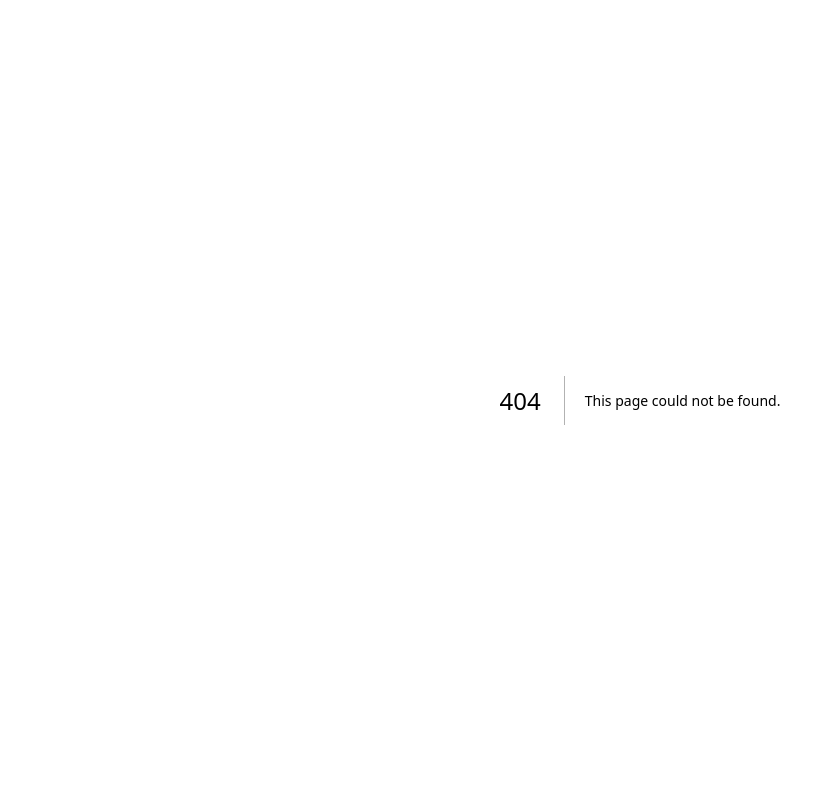
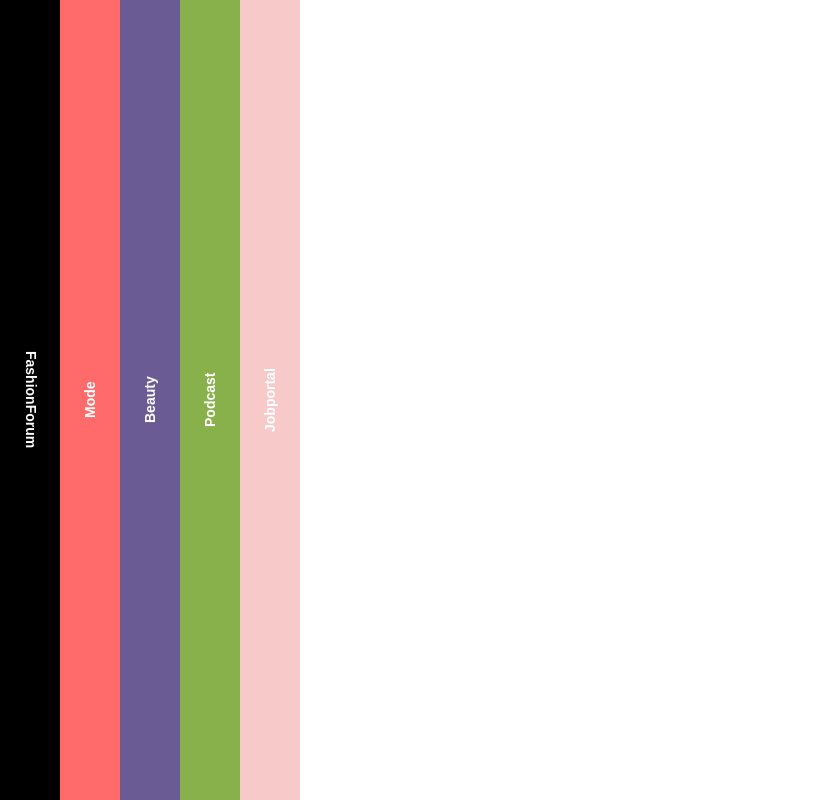
Before and after one commit to sarameisner/fashionforumfork, a Next.js app: page /jobportal in a window 1280 px wide. Before the commit this address had no page. Shown: the whole page, without its empty margins (0-817 px from the left). Built offline with nearby package versions, Linux system fonts and the light colour scheme.

Commit message:
Menu desktop

```diff
--- /dev/null
+++ b/src/components/MenuD.jsx
@@ -0,0 +1,66 @@
+import styles from '../styles/MenuD.module.css';
+import { useRouter } from 'next/router';
+import Link from 'next/link';
+import { useEffect, useState } from 'react';
+
+const tabs = [
+  { label: 'Mode', path: '/mode', className: styles.mode },
+  { label: 'Beauty', path: '/beauty', className: styles.beauty },
+  { label: 'Podcast', path: '/podcast', className: styles.podcast },
+  { label: 'Jobportal', path: '/jobportal', className: styles.job },
+];
+
+export default function MenuD() {
+    const router = useRouter();
+    const currentPath = router.pathname;
+
+    const [activeTabIndex, setActiveTabIndex] = useState(
+      tabs.findIndex(tab => tab.path === currentPath)
+    );
+
+    useEffect(() => {
+      setActiveTabIndex(tabs.findIndex(tab => tab.path === currentPath));
+    }, [currentPath]);
+
+    return (
+      <nav className={styles.container}>
+        {/* Logo always at left: 0 */}
+        <Link href="/" className={`${styles.bar} ${styles.logoBar}`}>
+          <span className={styles.label}>FashionForum</span>
+        </Link>
+
+        {tabs.map((tab, index) => {
+          const isHomepage = currentPath === '/';
+          let style = {};
+
+          if (isHomepage) {
+            // På forsiden: parker alle i højre side
+            const rightOffset = (tabs.length - index) * 60 - 60;
+            style.right = `${rightOffset}px`;
+            style.left = 'unset';
+          } else if (index <= activeTabIndex) {
+            // Aktive og tidligere faner til venstre
+            const leftOffset = 60 + index * 60;
+            style.left = `${leftOffset}px`;
+            style.right = 'unset';
+          } else {
+            // Kommende faner: placer i højre side i rækkefølge (accordion feel)
+            const vwOffset = 96 - (tabs.length - 1 - index) * 4;
+            style.left = `${vwOffset}vw`;
+            style.right = 'unset';
+          }
+
+          return (
+            <Link
+              key={tab.path}
+              href={tab.path}
+              className={`${styles.bar} ${tab.className}`}
+              style={style}
+            >
+              <span className={styles.label}>{tab.label}</span>
+            </Link>
+          );
+        })}
+      </nav>
+    );
+  }
--- a/src/pages/_app.js
+++ b/src/pages/_app.js
@@ -1,5 +1,12 @@
 import "@/styles/globals.css";
+import '@/styles/globals.css';
+import MenuD from '@/components/MenuD';
 
 export default function App({ Component, pageProps }) {
-  return <Component {...pageProps} />;
+  return (
+    <>
+      <MenuD />
+      <Component {...pageProps} />
+    </>
+  );
 }
--- a/src/pages/_document.js
+++ b/src/pages/_document.js
@@ -1,8 +1,9 @@
 import { Html, Head, Main, NextScript } from "next/document";
+''
 
 export default function Document() {
   return (
-    <Html lang="en">
+    <Html lang="dk">
       <Head />
       <body className="antialiased">
         <Main />
--- /dev/null
+++ b/src/pages/beauty.js
@@ -0,0 +1,8 @@
+export default function Beauty() {
+    return (
+      <div>
+        <h1>Beauty</h1>
+        <p>Velkommen til Beauty!</p>
+      </div>
+    );
+  }
--- /dev/null
+++ b/src/pages/jobportal.js
@@ -0,0 +1,8 @@
+export default function Jobportal() {
+    return (
+      <div>
+        <h1>Jobportal</h1>
+        <p>Velkommen til jobportalen!</p>
+      </div>
+    );
+  }
--- /dev/null
+++ b/src/pages/mode.js
@@ -0,0 +1,8 @@
+export default function Mode() {
+    return (
+      <div>
+        <h1>Mode</h1>
+        <p>Velkommen til Mode!</p>
+      </div>
+    );
+  }
--- /dev/null
+++ b/src/pages/podcast.js
@@ -0,0 +1,8 @@
+export default function Podcast() {
+    return (
+      <div>
+        <h1>Podcast</h1>
+        <p>Velkommen til Podcast!</p>
+      </div>
+    );
+  }
--- /dev/null
+++ b/src/styles/MenuD.module.css
@@ -0,0 +1,40 @@
+.bar {
+  position: fixed;
+  width: 60px;
+  height: 100vh;
+  display: flex;
+  justify-content: center;
+  align-items: center;
+  writing-mode: vertical-rl;
+  font-weight: bold;
+  font-size: 14px;
+  transform: rotate(180deg);
+  transition: all 0.5s ease-in-out;
+  color: white;
+  pointer-events: auto;
+  z-index: 10;
+}
+
+.logoBar {
+  background: black;
+  left: 0;
+  z-index: 20;
+  transform: rotate(0deg);
+}
+
+.label {
+  transform: rotate(0deg);
+}
+
+.mode {
+  background-color: #ff6b6b;
+}
+.beauty {
+  background-color: #6b5b95;
+}
+.podcast {
+  background-color: #88b04b;
+}
+.job {
+  background-color: #f7cac9;
+}
```
